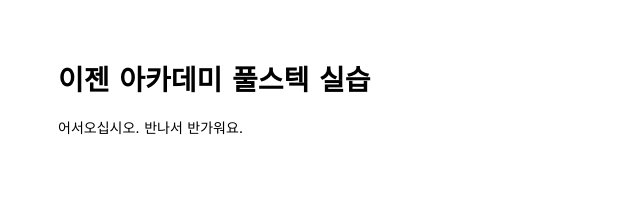
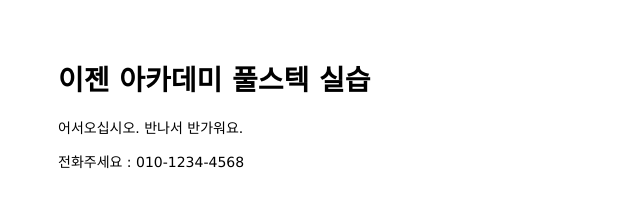
Before and after one commit to MrGomGit/mastering-git-github, a website: page public/index.html in a window 1280 px wide. Shown: the whole page, without its empty margins (0-640 px from the left). Drawn offline with Linux system fonts and the light colour scheme.

Commit message:
Add hotline to main page

```diff
--- a/public/index.html
+++ b/public/index.html
@@ -10,4 +10,9 @@
   <p>어서오십시오. 반나서 반가워요.</p>
 </body>
 
+<footer>
+  <p> 전화주세요 : 010-1234-4568</p>
+</footer>
+
+
 </html>
```
